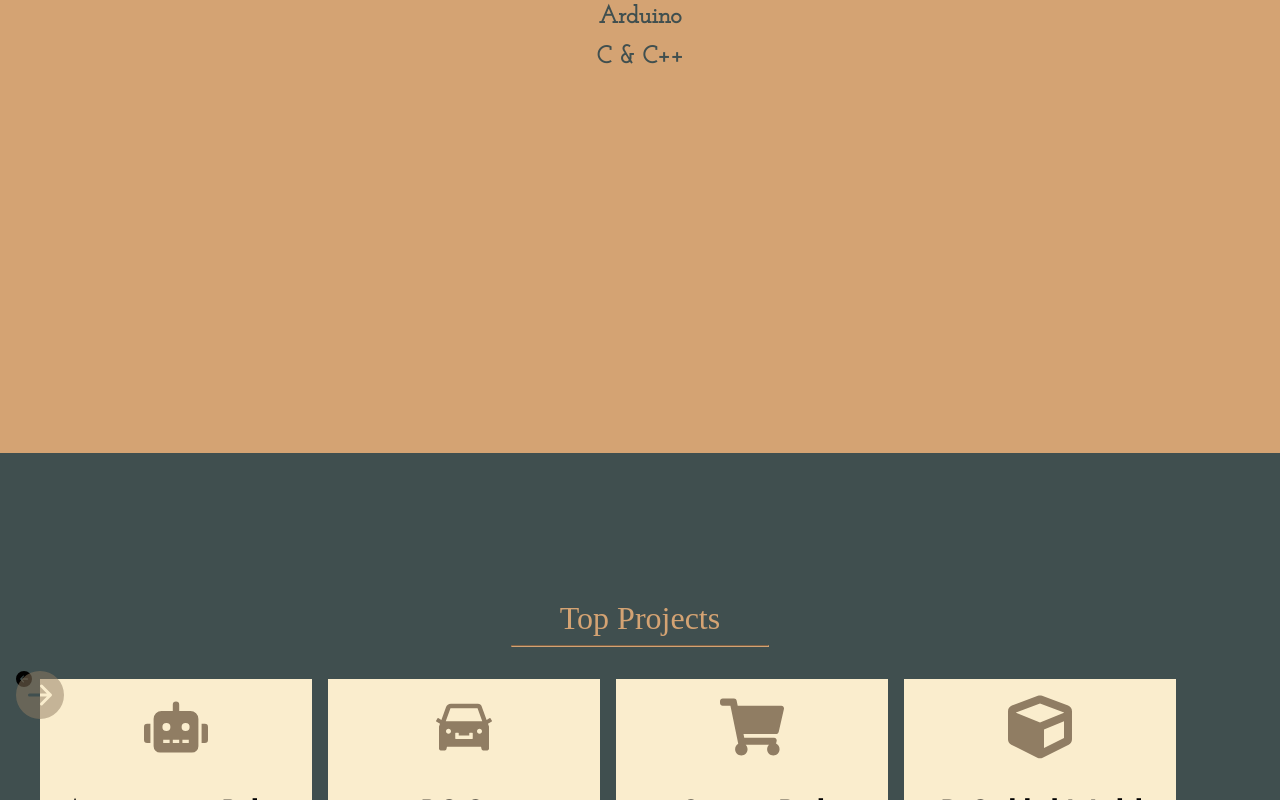
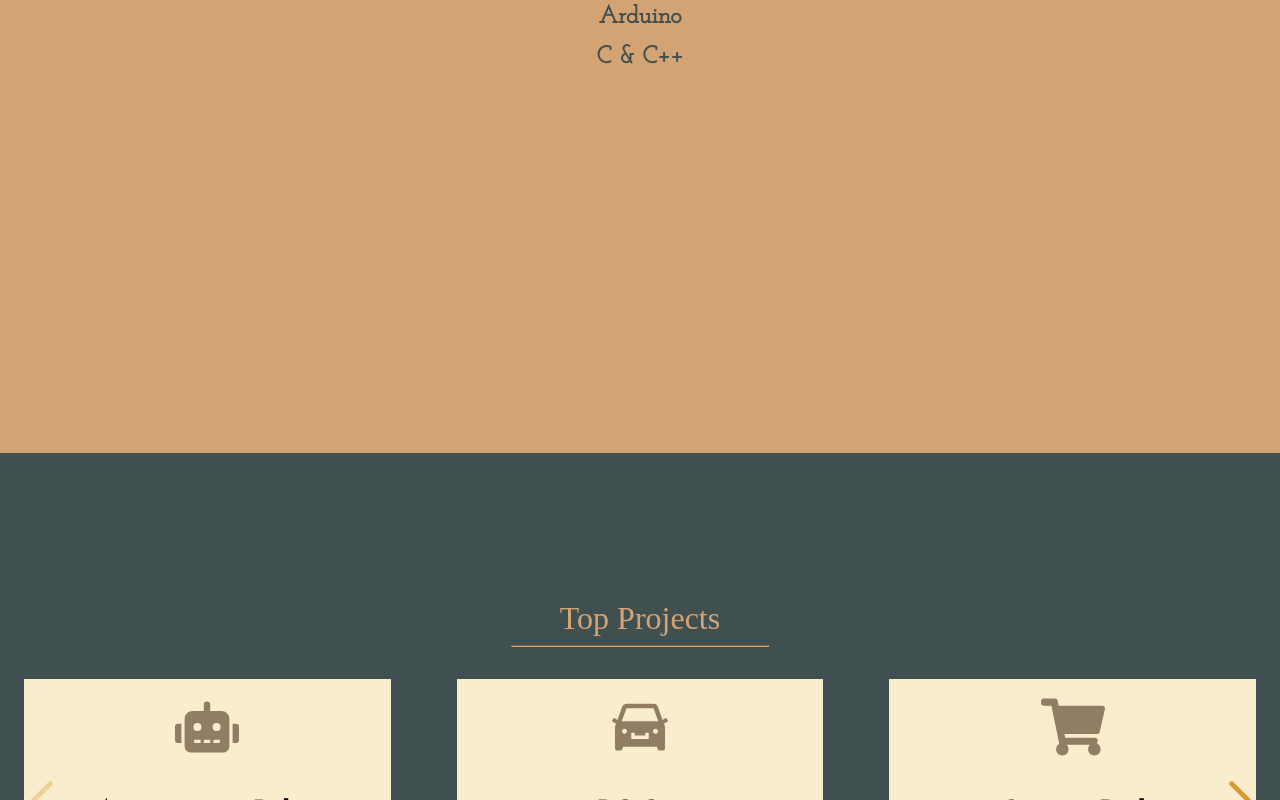
Before and after one commit to FatimaLDL1997/portfolio, a React (Create React App) app: page / in a window 1280 px wide. Shown: the part 2000-2800 px from the top of the page. Built offline with nearby package versions, Linux system fonts and the light colour scheme; a web font is replaced by a local one.

Commit message:
swiper npm added

```diff
--- a/package.json
+++ b/package.json
@@ -19,6 +19,7 @@
     "react-scripts": "^5.0.1",
     "react-scroll": "^1.8.7",
     "react-use-scroll": "^1.0.3",
+    "swiper": "^8.4.2",
     "web-vitals": "^2.1.4",
     "yarn": "^1.22.19"
   },
--- a/src/index.css
+++ b/src/index.css
@@ -73,43 +73,31 @@ html {
   background: #b7aa88;
   box-shadow: rgb(0 0 0 / 25%);
 }
-.left-scroll {
-  position: absolute;
-  color: #907d63;
-  font-size: 3rem;
-  /* left: 90vw; */
-  display: flex;
-  z-index: 4;
-  height: fit-content;
-  justify-content: flex-end;
-  opacity: 0.5;
+.swiper-button-next::after,
+.swiper-button-prev::after {
+  color: rgb(213, 154, 52);
+  font-weight: bolder;
 }
-/* .right-scroll {
-  position: absolute;
-  color: #907d63;
-  font-size: 3rem;
-  right: 93vw;
-  display: flex;
-  z-index: 4;
-  height: fit-content;
-  justify-content: flex-end;
-  opacity: 0.5;
-} */
-.scroll-container {
-  /* position: absolute; */
-  /* top: 0rem; */
+.swiper-button-next:hover::after,
+.swiper-button-prev:hover::after {
+  color: #905f0a;
+  transform: scale(1.2);
+  transition: 0.9s ease-in-out;
 }
-.left-scroll:hover {
-  cursor: pointer;
-  color: #577a7a;
-  transition: 1s;
-  opacity: 1;
+.swiper-scrollbar-drag {
+  background: #d4a373 !important;
 }
-.right-scroll:hover {
-  cursor: pointer;
-  color: #577a7a;
-  transition: 1s;
-  opacity: 1;
+.swiper-scrollbar-drag:active,
+.swiper-scrollbar-drag:hover {
+  background: #905f0a !important;
+}
+.swiper-scrollbar-horizontal {
+  background: #878282;
+}
+.swiper-horizontal > .swiper-pagination-bullets .swiper-pagination-bullet,
+.swiper-pagination-horizontal.swiper-pagination-bullets
+  .swiper-pagination-bullet {
+  background: #905f0a;
 }
 .bottom-footer {
   padding-top: 3rem;
--- a/src/pages/Home.js
+++ b/src/pages/Home.js
@@ -15,18 +15,17 @@ import {
   animateAboutItem,
   lineAnimation,
 } from "../animations";
+import SwiperCore, { Navigation, Scrollbar, Pagination } from "swiper";
+import { Swiper, SwiperSlide } from "swiper/react";
+import "swiper/css";
+import "swiper/css/navigation";
+import "swiper/css/pagination";
+import "swiper/css/scrollbar";
+import { useEffect } from "react";
+
+SwiperCore.use([Navigation, Pagination, Scrollbar]);
 
 const Home = () => {
-  const handleLeftScroll = () => {
-    let container = document.querySelector(".top-project-container");
-    console.log(container);
-    container.scrollBy(100, 0);
-  };
-  const handleRighttScroll = () => {
-    let container = document.querySelector(".top-project-container");
-    console.log(container);
-    container.scrollBy(-100, 0);
-  };
   return (
     <section className='homepages-contianer'>
       <motion.div
@@ -46,9 +45,6 @@ const Home = () => {
           A Web Developer
           {" &"} Engineer
         </motion.h5>
-        <div className='scroll-down'>
-          <BsArrowDown />
-        </div>
         <div className='pageContainer'>
           <img src='/images/bg-img.png' className='my-image' alt='' />
         </div>
@@ -124,20 +120,20 @@ const Home = () => {
         <h1 className='subpage-title'>Top Projects</h1>
         <motion.hr className='line' variants={lineAnimation}></motion.hr>
         <div variants={animateAboutItem} className='top-project-container'>
-          <div className='scroll-container'>
-            <div className='left-scroll' onClick={() => handleLeftScroll()}>
-              <BsArrowRightCircleFill />
-            </div>
-            <div className='right-scroll' onClick={() => handleRighttScroll()}>
-              <BsArrowLeftCircleFill />
-            </div>
-          </div>
-
+          <Swiper
+            spaceBetween={50}
+            slidesPerView={3}
+            navigation
+            pagination={{ clickable: true }}
+            scrollbar={{ draggable: true }}
+            onSlideChange={() => console.log("slideChange")}
+            onSwiper={(swiper) => console.log(swiper)}
+          >
             {topProjects.map((project) => {
               const { text, id, icon, category } = project;
               return (
+                <SwiperSlide key={id}>
                   <a
-                key={id}
                     variants={animateSkillItem}
                     className='topProjectItem'
                     href={`/projects/${id}`}
@@ -146,8 +142,10 @@ const Home = () => {
                     <h1 className='topProjectText'>{text}</h1>
                     <h2 className='topProjectCtgry'>{category}</h2>
                   </a>
+                </SwiperSlide>
               );
             })}
+          </Swiper>
         </div>
       </motion.div>
     </section>
--- a/src/pages/ProjectItem.js
+++ b/src/pages/ProjectItem.js
@@ -38,9 +38,9 @@ const ProjectItem = () => {
             height='315'
             src={vid}
             title='YouTube video player'
-            frameborder='0'
+            frameBorder='0'
             allow='accelerometer; autoplay; clipboard-write; encrypted-media; gyroscope; picture-in-picture'
-            allowfullscreen
+            allowFullScreen
           ></iframe>
         </div>
       </div>
```
Also changed, not shown: 1 other file (tests, documents, lock files or other folders). Lines whose indentation alone changed are shown as unchanged.
